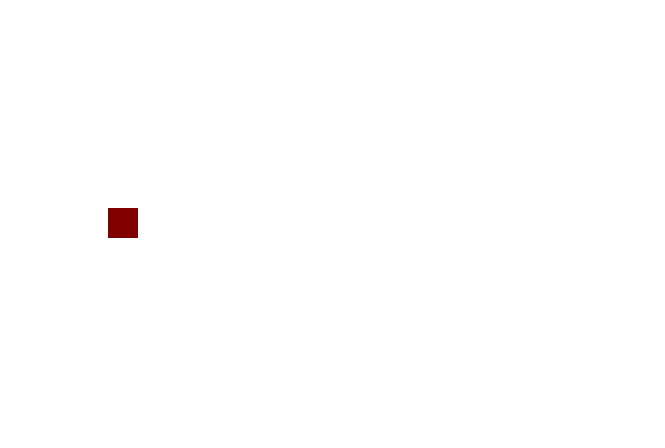
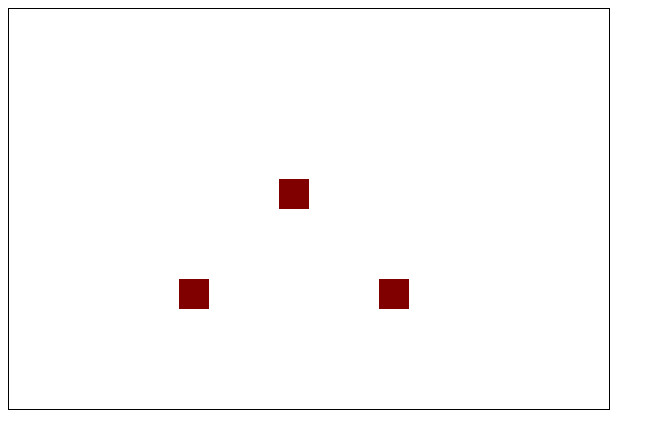
Before and after one commit to nathanmaster/box_test, a plain HTML site: page box_test.html in a window 1280 px wide. Shown: the whole page, without its empty margins (0-665 px from the left). Drawn offline with Linux system fonts and the light colour scheme.

Commit message:
added array of boxes and drew them on screen

```diff
--- a/box_test.html
+++ b/box_test.html
@@ -3,25 +3,43 @@
 <head>
 	<title>Box Test</title>
 </head>
+<style>
+	canvas {
+		border: 1px solid black;
+	}
+</style>
 <body>
 	<canvas id="canvas" height="400" width="600"></canvas>
 <script type="text/javascript">
 	var canvas = document.getElementById("canvas")
 	var context = canvas.getContext('2d')
 
-	var box = {
-		x: 100,
-		y: 200,
+	var boxes = [{
+		x: 270,
+		y: 170,
 		size: 30,
 		color: "maroon"
+	},
+	{
+		x: 370,
+		y: 270,
+		size: 30,
+		color: "maroon"
+	},{
+		x: 170,
+		y: 270,
+		size: 30,
+		color: "maroon"
+	}]
+
+	function drawBoxes(){
+		for (i = 0; i < boxes.length; i ++){
+			context.fillStyle = boxes[i].color
+			context.fillRect(boxes[i].x, boxes[i].y, boxes[i].size, boxes[i].size)
+		}
 	}
 
-	function drawBox(){
-		context.fillStyle = box.color
-		context.fillRect(box.x, box.y, box.size, box.size)
-	}
-
-	drawBox()
+	drawBoxes()
 </script>
 </body>
 </html>
```
